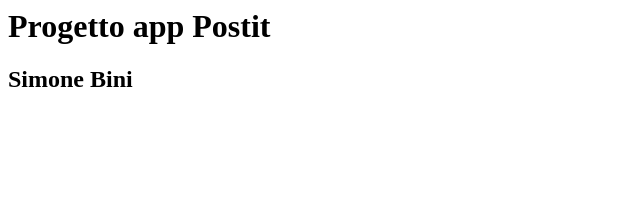
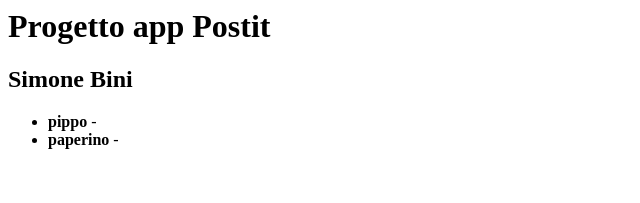
Before and after one commit to Simobini74/Progetto-SSW, an Angular app: page / in a window 1280 px wide. Shown: the top 203 px of the page, without its empty margins (0-640 px from the left). Built offline with nearby package versions, Linux system fonts and the light colour scheme.

Commit message:
1 file modified

```diff
--- a/src/app/app.component.html
+++ b/src/app/app.component.html
@@ -1,2 +1,7 @@
 <h1>{{title}}</h1>
 <h2>{{name}}</h2>
+<ul>
+<li *ngFor='let post of postit' >
+  <b>{{post.titolo}}</b> - {{post.contenu}}
+</li>
+</ul>
--- a/src/app/app.component.ts
+++ b/src/app/app.component.ts
@@ -1,11 +1,11 @@
 import { Component, VERSION } from '@angular/core';
 
 class newPost {
-  nome: string;
-  valore: string;
-  constructor(nome: string, valore: string) {
-    this.nome=nome;
-    this.valore=valore;
+  titolo: string;
+  contenuto: string;
+  constructor(titolo: string, contenuto: string) {
+    this.titolo=titolo;
+    this.contenuto=contenuto;
   }
 }
 
```
